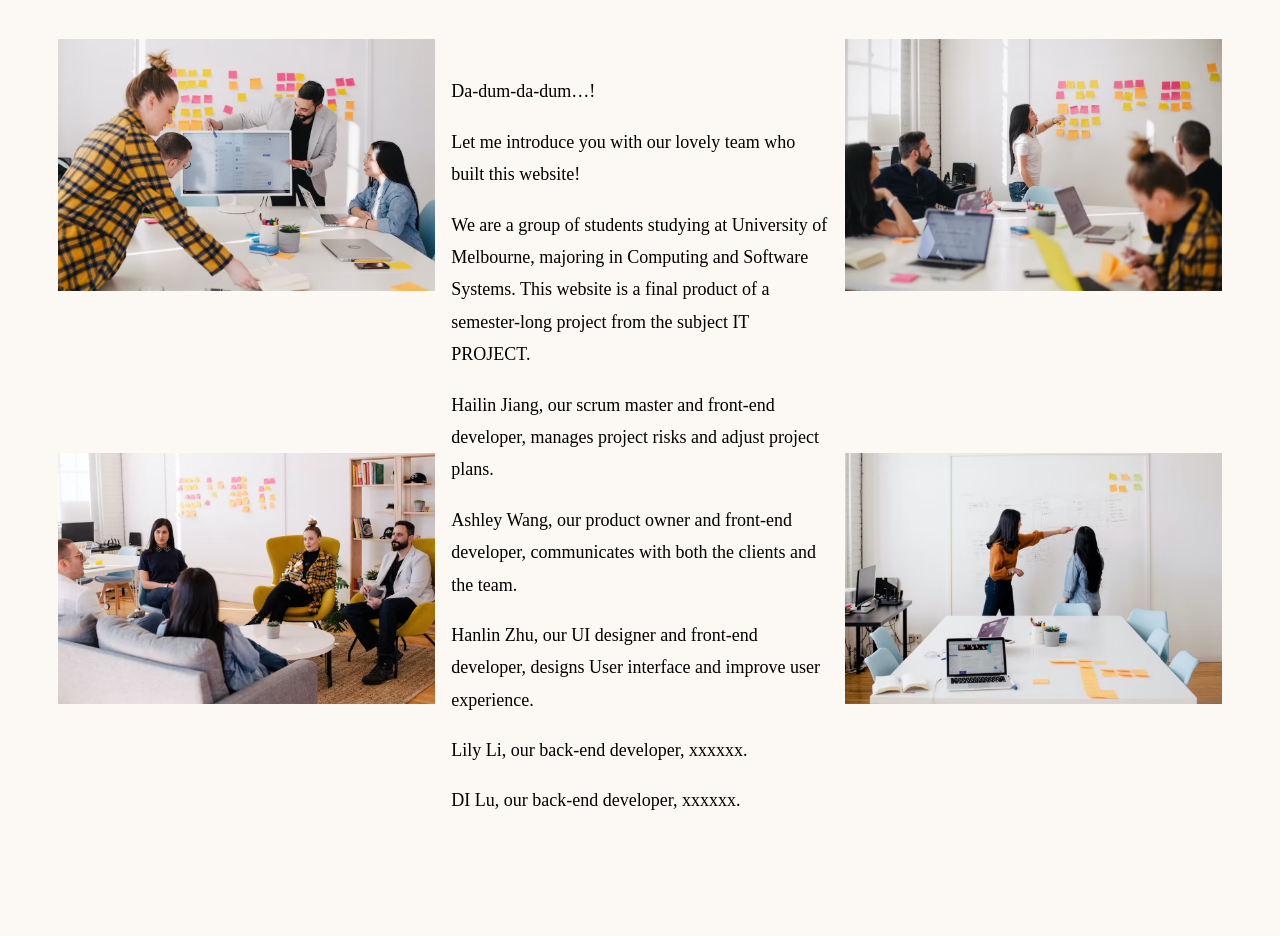
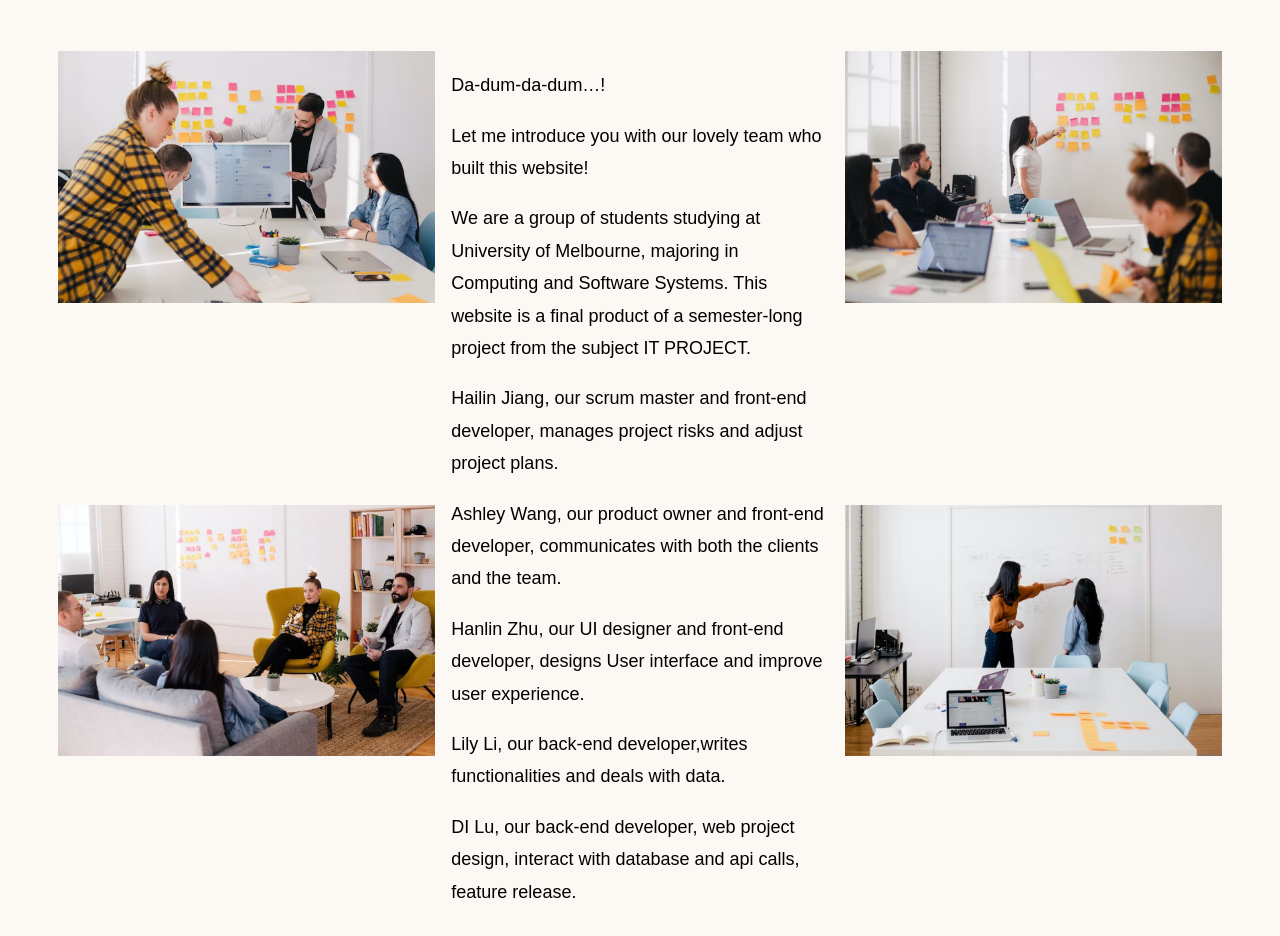
Before and after one commit to IT-Project-002/Frontend, a React (Create React App) app: page /user/about in a window 1280 px wide. Shown: the part 960-1896 px from the top of the page. Built offline with nearby package versions, Linux system fonts and the light colour scheme.

Commit message:
fixed loading

```diff
--- a/src/css/item.css
+++ b/src/css/item.css
@@ -118,6 +118,11 @@
     text-align: justify;
     line-height: 18px;
   }
+  .loading {
+    position: fixed;
+    left: 50%;
+    top: 35%;
+  }
 }
 
 /* Item owner and contact */
@@ -138,11 +143,14 @@
   box-shadow: #bcb4a7 0 5px;
 }
 
-.loading {
-  position: fixed;
-  left: 50%;
-  top: 35%;
+@media screen and (max-width: 1023px) {
+  .loading {
+    position: fixed;
+    left: 40%;
+    top: 35%;
+  }
 }
+
 .loading svg {
   width: 40px;
   height: 40px;
--- a/src/css/itemList.css
+++ b/src/css/itemList.css
@@ -2,6 +2,9 @@
 @media screen and (max-width: 750px) {
   .card {
     height: 12rem;
+  }
+  .icon-container svg {
+    width: 3rem;
   }
 }
 
@@ -17,9 +20,15 @@
   justify-content: space-around;
 }
 
+@media screen and (min-width: 750px) {
+  .icon-container svg {
+    width: 4rem;
+  }
+}
+
 .icon-container svg {
   fill: grey;
-  width: 4rem;
+
   height: 1.5rem;
   background-color: white;
   border-radius: 5px;
@@ -35,7 +44,6 @@
   background-color: #a93226;
 }
 
-
 /* ===================================================== */
 /* Page title */
 .wrapper {
@@ -49,12 +57,10 @@
   border-radius: 20px;
   display: flex;
   background-color: #e6ded0;
-  box-shadow:
-    1px 1px 1.6px rgba(0, 0, 0, 0.011),
+  box-shadow: 1px 1px 1.6px rgba(0, 0, 0, 0.011),
     2.6px 2.6px 3.6px rgba(0, 0, 0, 0.02),
     5.3px 5.3px 6.5px rgba(0, 0, 0, 0.031),
-    11px 11px 11.9px rgba(0, 0, 0, 0.044),
-    30px 30px 30px rgba(0, 0, 0, 0.07);
+    11px 11px 11.9px rgba(0, 0, 0, 0.044), 30px 30px 30px rgba(0, 0, 0, 0.07);
 }
 
 .card-img {
@@ -70,21 +76,25 @@
   margin: 1rem;
   flex-grow: 1;
 }
+
 .card-title {
-  margin-top:0;
-  font-size: larger;
+  margin-top: 0;
   line-height: 1.4rem;
-  word-break: break-word;
+  word-break: keep-all;
   font-size: 1.2rem;
-  height:1.7rem;
+  height: 1.7rem;
 }
+
 .card-description {
   line-height: 1.2rem;
 }
+
 .card-price {
   font-size: 1.4rem;
-  margin-top: 2rem;
+  margin-top: 4rem;
+  font-weight: 500;
 }
+
 .card-price::before {
   content: "$";
   font-size: 1rem;
--- a/src/css/landing.css
+++ b/src/css/landing.css
@@ -17,6 +17,7 @@
 /* Search box */
 
 .search-wrapper {
+  grid-area: search;
   display: flex;
   gap: 0.5rem;
   align-items: center;
@@ -107,7 +108,7 @@
     display: grid;
     grid-template-columns: 1fr;
     grid-template-areas:
-      "slider"
+      "search"
       "browse";
     gap: 0;
   }
--- a/src/css/myFav.css
+++ b/src/css/myFav.css
@@ -2,18 +2,18 @@
 /* Overall */
 
 .layout-like {
+  margin-top: 40px;
   grid-area: main;
   display: grid;
   grid-template-columns: 1fr;
   grid-template-areas:
     "myfav-title"
     "like-items";
-  grid-gap: 40px;
-  padding:5%;
+  padding: 5%;
 }
 
 .itemhead {
-  top:0;
+  top: 0;
   width: 50%;
   position: fixed;
   z-index: -1;
@@ -125,6 +125,7 @@
 
 @media screen and (min-width: 750px) {
   .layout-like {
+    margin-top: 0;
     grid-area: main;
     display: grid;
     grid-template-columns: 1fr;
--- a/src/css/style.css
+++ b/src/css/style.css
@@ -8,7 +8,7 @@
 body {
   background-color: #fcf8f4;
   margin: 0;
-  font-family: Ariel;
+  font-family: Sans-serif;
 }
 
 #root {
--- a/src/pages/about.js
+++ b/src/pages/about.js
@@ -11,41 +11,65 @@ export default function About() {
   return (
     <div className="layout-about">
       <div className="about-web-container">
-        <img class="item1" src={item1} alt="item1"></img>
-        <h1 class="aboutThisWebsiteHeading">About this Website</h1>
-        <p class="aboutThisWebsiteContent">
-        Our website is a welcoming community for anyone who wants to share, post or sell their little things. While browsing our website, you may find someone’s handmade ceramic mugs, an artist’s hand sketches, or even an old gentleman’s favourite old story books!
-        We are here to support people with creativity with their little business, as well as to provide a platform for people to sell the things that no longer needed but too good to be thrown away.
+        <img className="item1" src={item1} alt="item1"></img>
+        <h1 className="aboutThisWebsiteHeading">About this Website</h1>
+        <p className="aboutThisWebsiteContent">
+          Our website is a welcoming community for anyone who wants to share,
+          post or sell their little things. While browsing our website, you may
+          find someone’s handmade ceramic mugs, an artist’s hand sketches, or
+          even an old gentleman’s favourite old story books! We are here to
+          support people with creativity with their little business, as well as
+          to provide a platform for people to sell the things that no longer
+          needed but too good to be thrown away.
         </p>
-        <img class="item2" src={item2} alt="item2"></img>
-        <h1 class="whyThisWebsiteHeading">Why this Website</h1>
-        <p class="whyThisWebsiteContent">
-        Nowadays, everything is always fast-paced and commercial. Our team would like to encourage people to slow down a bit while using our website - in here, you can discover someone’s magical thoughts through their handicrafts, you may got a chance to hear a good old memory from a stranger, or simply, you can chill on our website and have a fun time browsing unique items that don’t follow a certain formula.{" "}
+        <img className="item2" src={item2} alt="item2"></img>
+        <h1 className="whyThisWebsiteHeading">Why this Website</h1>
+        <p className="whyThisWebsiteContent">
+          Nowadays, everything is always fast-paced and commercial. Our team
+          would like to encourage people to slow down a bit while using our
+          website - in here, you can discover someone’s magical thoughts through
+          their handicrafts, you may got a chance to hear a good old memory from
+          a stranger, or simply, you can chill on our website and have a fun
+          time browsing unique items that don’t follow a certain formula.{" "}
         </p>
       </div>
       <div className="about-us-container">
-        <img class="item3" src={item3} alt="item3"></img>
-        <img class="item4" src={item4} alt="item4"></img>
-        <img class="item5" src={item5} alt="item5"></img>
-        <img class="item6" src={item6} alt="item6"></img>
-        <h1 class="aboutUsHeading">About Us</h1>
-        <p class="aboutUsContent">
-        <p>Da-dum-da-dum…!</p>
-
-        <p>Let me introduce you with our lovely team who built this website! </p>
-
-        <p>We are a group of students studying at University of Melbourne, majoring in Computing and Software Systems. This website is a final product of a semester-long project from the subject IT PROJECT. </p>
-
-        <p>Hailin Jiang, our scrum master and front-end developer, manages project risks and adjust project plans.</p>
-
-        <p>Ashley Wang, our product owner and front-end developer, communicates with both the clients and the team.</p>
-
-        <p>Hanlin Zhu, our UI designer and front-end developer, designs User interface and improve user experience.</p>
-
-        <p>Lily Li, our back-end developer, xxxxxx.</p>
-
-        DI Lu, our back-end developer, xxxxxx.
-        </p>
+        <img className="item3" src={item3} alt="item3"></img>
+        <img className="item4" src={item4} alt="item4"></img>
+        <img className="item5" src={item5} alt="item5"></img>
+        <img className="item6" src={item6} alt="item6"></img>
+        <h1 className="aboutUsHeading">About Us</h1>
+        <div className="aboutUsContent">
+          <p>Da-dum-da-dum…!</p>
+          <p>
+            Let me introduce you with our lovely team who built this website!{" "}
+          </p>
+          <p>
+            We are a group of students studying at University of Melbourne,
+            majoring in Computing and Software Systems. This website is a final
+            product of a semester-long project from the subject IT PROJECT.{" "}
+          </p>
+          <p>
+            Hailin Jiang, our scrum master and front-end developer, manages
+            project risks and adjust project plans.
+          </p>
+          <p>
+            Ashley Wang, our product owner and front-end developer, communicates
+            with both the clients and the team.
+          </p>
+          <p>
+            Hanlin Zhu, our UI designer and front-end developer, designs User
+            interface and improve user experience.
+          </p>
+          <p>
+            Lily Li, our back-end developer,writes functionalities and deals
+            with data.
+          </p>
+          <p>
+            DI Lu, our back-end developer, web project design, interact with
+            database and api calls, feature release.
+          </p>
+        </div>
       </div>
     </div>
   );
--- a/src/pages/item.js
+++ b/src/pages/item.js
@@ -90,7 +90,9 @@ export default function Item() {
               />
             </div>
             <h1 className="item-price">AU${data["prod_price"]}</h1>
-            <p className="item-desc" style={{whiteSpace: "pre-line"}}>{data["prod_desc"]}</p>
+            <p className="item-desc" style={{ whiteSpace: "pre-line" }}>
+              {data["prod_desc"]}
+            </p>
             <a
               href={`/user/market/${data["user_id"]}`}
               style={{ textDecoration: "none" }}
--- a/src/pages/landing.js
+++ b/src/pages/landing.js
@@ -6,8 +6,7 @@ import Gallery from "../components/carousel";
 import Cards from "../components/itemListA";
 import React, { useEffect, useState } from "react";
 import ClearIcon from "@mui/icons-material/Clear";
-import IconButton from "@mui/material/IconButton";
-import { TextField } from "@mui/material";
+import CircularProgress from "@mui/material/CircularProgress";
 
 function Landing() {
   const token = sessionStorage.getItem("access_token");
@@ -16,6 +15,7 @@ function Landing() {
   const [displaySearch, setDisplaySearch] = useState(false);
   const [showModal, setShowModal] = useState(false);
   const [search, setSearch] = useState("");
+  const [loading, setLoading] = useState(true);
 
   const onSubmit = (e) => {
     e.preventDefault();
@@ -71,11 +71,16 @@ function Landing() {
       })
       .then((dat) => {
         setData(dat);
+        setLoading(false);
         console.log(dat);
       });
   }, []);
 
   return (
+    <>
+      {loading ? (
+        <CircularProgress className="loading" />
+      ) : (
         <div className="layout-landing">
           {/* Search */}
           <form onSubmit={onSubmit}>
@@ -103,6 +108,8 @@ function Landing() {
           </div>
           {!token && showModal && <Modal className="pop-up" close={Toggle} />}
         </div>
+      )}
+    </>
   );
 }
 
--- a/src/pages/myFav.js
+++ b/src/pages/myFav.js
@@ -1,5 +1,6 @@
 import "../css/myFav.css";
 import FavoriteBorderIcon from "@mui/icons-material/FavoriteBorder";
+import CircularProgress from "@mui/material/CircularProgress";
 import React, { useState, useEffect } from "react";
 
 export default function MyFav() {
@@ -7,6 +8,7 @@ export default function MyFav() {
   const access_token = sessionStorage.getItem("access_token");
   const [items, setItems] = useState([]);
   const [loading, setLoading] = useState(true);
+
   useEffect(() => {
     fetch("/users/favourite", {
       headers: {
@@ -32,7 +34,12 @@ export default function MyFav() {
         setLoading(false);
       });
   }, [access_token, userID]);
+
   return (
+    <>
+      {loading ? (
+        <CircularProgress className="loading" />
+      ) : (
         <div>
           <div className="layout-like">
             <div className="myfav-title">
@@ -66,6 +73,8 @@ export default function MyFav() {
             alt="item2"
           ></img>
         </div>
+      )}
+    </>
   );
 }
 
```
Lines whose indentation alone changed are shown as unchanged.
